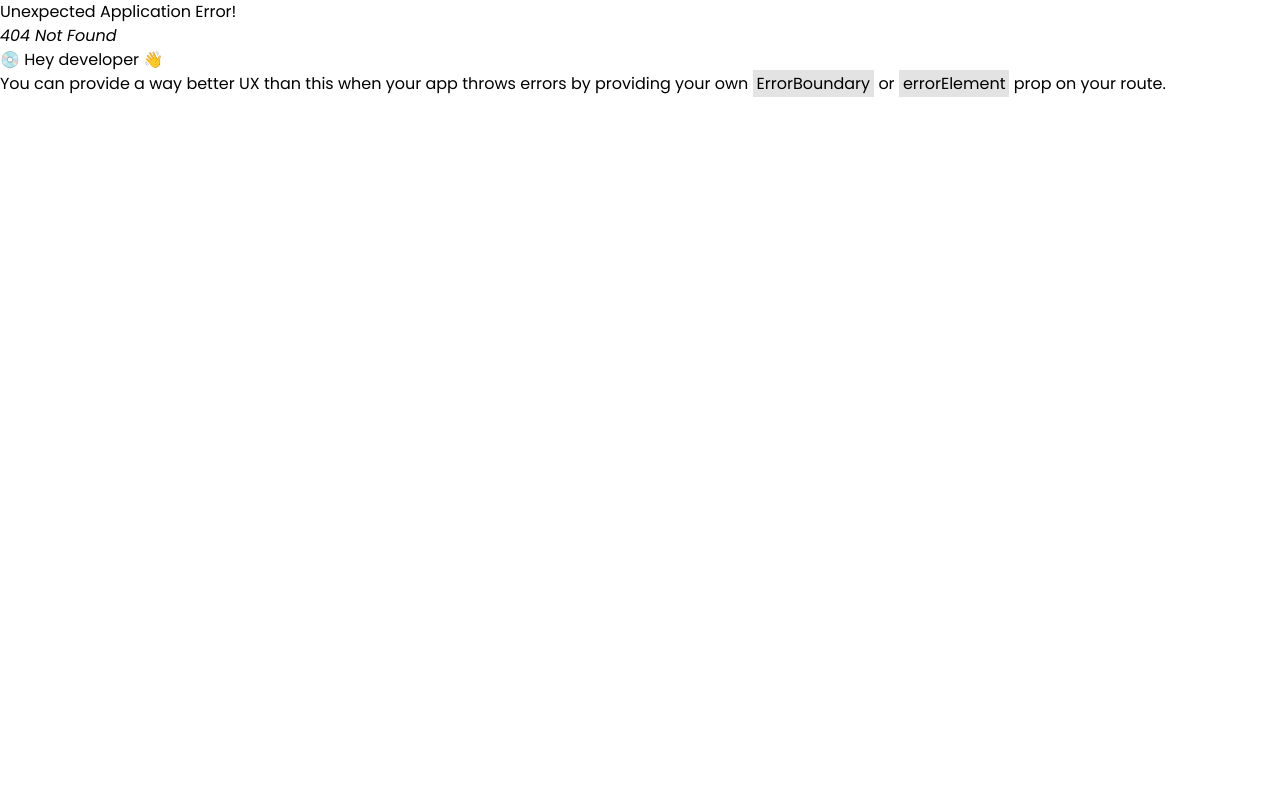
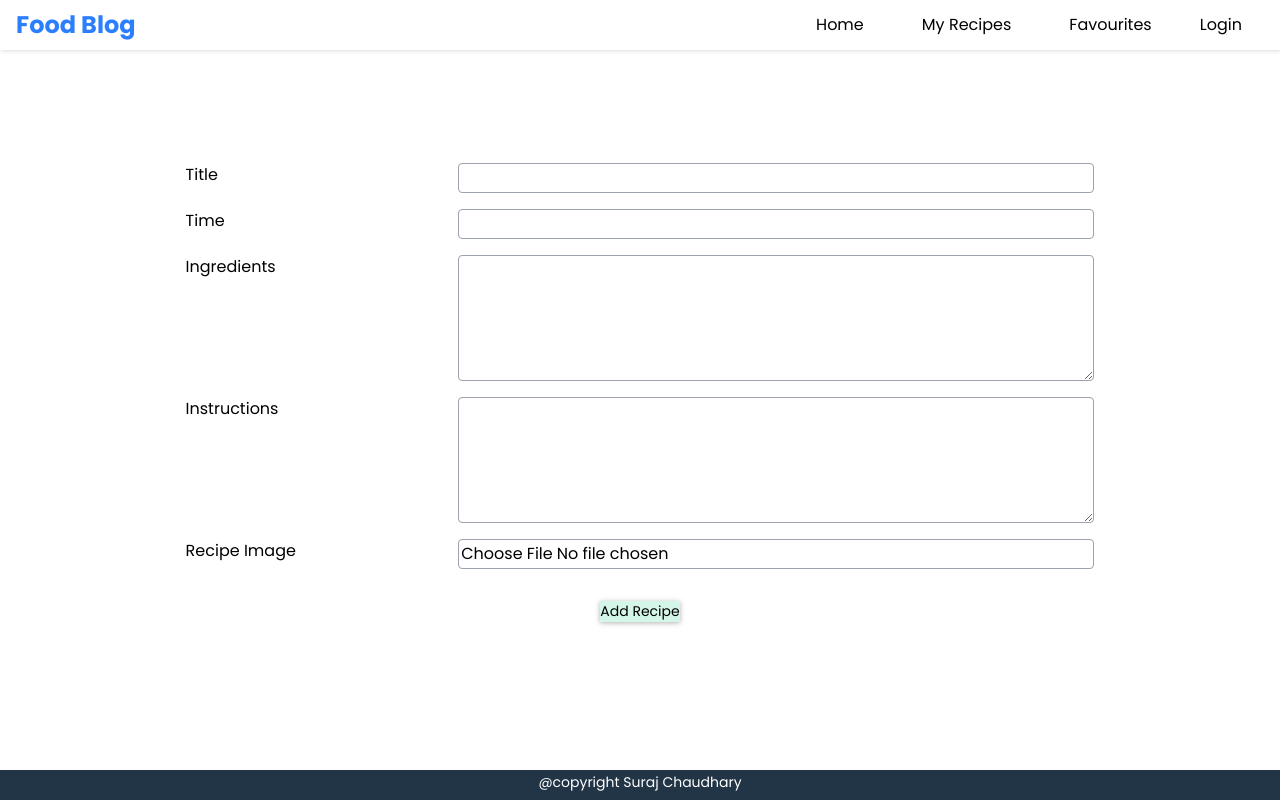
Before and after one commit to SurajCh6613/food-blog-app, a React (Vite) app in the folder frontend/: page /addRecipe in a window 1280 px wide. Before the commit this address had no page. Built offline with nearby package versions, Linux system fonts and the light colour scheme.

Commit message:
AddFoodRecipe page with functionality

```diff
--- a/frontend/src/App.jsx
+++ b/frontend/src/App.jsx
@@ -1,14 +1,15 @@
 import { createBrowserRouter, RouterProvider } from "react-router-dom";
 import Home from "./pages/Home";
 import MainNavigation from "./components/MainNavigation";
-import axios, { all } from 'axios'
-const getAllRecipes = async ()=>{
-  let allRecipes = []
-  await axios.get('http://localhost:3000/recipe').then(res=>{
-    allRecipes = res.data
-  })
-  return allRecipes
-}
+import axios, { all } from "axios";
+import AddFoodRecipe from "./pages/AddFoodRecipe";
+const getAllRecipes = async () => {
+  let allRecipes = [];
+  await axios.get("http://localhost:3000/recipe").then((res) => {
+    allRecipes = res.data;
+  });
+  return allRecipes;
+};
 
 const router = createBrowserRouter([
   {
@@ -18,14 +19,19 @@ const router = createBrowserRouter([
       {
         path: "/",
         element: <Home />,
-        loader:getAllRecipes
-      },{
-        path:"/myRecipes",
-        element:<Home />
+        loader: getAllRecipes,
       },
       {
-        path:"/favourites",
-        element:<Home />
+        path: "/myRecipes",
+        element: <Home />,
+      },
+      {
+        path: "/favourites",
+        element: <Home />,
+      },
+      {
+        path:"/addRecipe",
+        element:<AddFoodRecipe />
       }
     ],
   },
--- a/frontend/src/components/MainNavigation.jsx
+++ b/frontend/src/components/MainNavigation.jsx
@@ -1,7 +1,7 @@
 import React from 'react'
 import Navbar from './Navbar'
+import Footer from './Footer'
 import { Outlet } from 'react-router-dom'
-import Footer from './Footer'
 
 const MainNavigation = () => {
   return (
--- a/frontend/src/components/RecipeItems.jsx
+++ /dev/null
@@ -1,33 +0,0 @@
-import React from 'react'
-import { useLoaderData } from 'react-router-dom'
-import foodImg from '../assets/foodRecipe.png'
-import { BsStopwatchFill } from "react-icons/bs";
-import { FaHeart } from "react-icons/fa";
-
-const RecipeItems = () => {
-    const allRecipes = useLoaderData();
-    console.log(allRecipes);
-
-  return (
-    <div className='card-container'>
-        {
-            allRecipes?.map((item,index)=>(
-                <div key={index} className='card'>
-                    <img src={foodImg} alt="" width="120px" height="100px" />
-                    <div className='card-body'>
-                        <div className='title'>{item.title}</div>
-                        <div className='icons'>
-                            <div className='timer'>
-                               <BsStopwatchFill /> 30 Min
-                            </div>
-                            <FaHeart />
-                        </div>
-                    </div>
-                </div>
-            ))
-        }
-    </div>
-  )
-}
-
-export default RecipeItems
--- /dev/null
+++ b/frontend/src/pages/AddFoodRecipe.jsx
@@ -0,0 +1,95 @@
+import axios from "axios";
+import React from "react";
+import { useState } from "react";
+import { useNavigate } from "react-router-dom";
+
+const AddFoodRecipe = () => {
+  const [recipeData, setRecipeData] = useState({});
+  const navigate = useNavigate();
+
+ const onHandleChange = (e) => {
+  const { name, value, files } = e.target;
+
+  let val;
+
+  if (name === "ingredients" || name === "instructions") {
+    val = value?.split(",")
+  } else if (name === "file") {
+    val = files?.[0];
+  } else {
+    val = value;
+  }
+
+  setRecipeData((prev) => ({ ...prev, [name]: val }));
+};
+
+  const onHandleSubmit = async (e) => {
+    e.preventDefault();
+    await axios
+      .post("http://localhost:3000/recipe", recipeData, {
+        headers: {
+          "Content-Type": "multipart/form-data",
+        },
+      })
+      .then(() => navigate("/"));
+  };
+
+  return (
+    <>
+      <div className="container">
+        <form className="form" onSubmit={onHandleSubmit}>
+          <div className="form-control">
+            <label>Title</label>
+            <input
+              type="text"
+              name="title"
+              className="input"
+              onChange={onHandleChange}
+            />
+          </div>
+          <div className="form-control">
+            <label>Time</label>
+            <input
+              type="text"
+              name="time"
+              className="input"
+              onChange={onHandleChange}
+            />
+          </div>
+          <div className="form-control">
+            <label>Ingredients</label>
+            <textarea
+              type="text"
+              name="ingredients"
+              className="input-textarea"
+              rows="5"
+              onChange={onHandleChange}
+            ></textarea>
+          </div>
+          <div className="form-control">
+            <label>Instructions</label>
+            <textarea
+              type="text"
+              name="instructions"
+              className="input-textarea"
+              rows="5"
+              onChange={onHandleChange}
+            ></textarea>
+          </div>
+          <div className="form-control">
+            <label>Recipe Image</label>
+            <input
+              type="file"
+              className="input"
+              name="file"
+              onChange={onHandleChange}
+            />
+          </div>
+          <button type="submit">Add Recipe</button>
+        </form>
+      </div>
+    </>
+  );
+};
+
+export default AddFoodRecipe;
--- a/frontend/src/pages/Home.jsx
+++ b/frontend/src/pages/Home.jsx
@@ -1,7 +1,9 @@
 import React from "react";
 import foodRecipe from "../assets/foodRecipe.png";
 import RecipeItems from "../components/RecipeItems";
+import { useNavigate } from "react-router-dom";
 const Home = () => {
+  const navigate = useNavigate();
   return (
     <>
       <section className="home">
@@ -12,7 +14,7 @@ const Home = () => {
             accusamus quos et voluptas repellat maiores voluptatem optio facere
             tempora voluptatibus!
           </h5>
-          <button>Share your Recipe</button>
+          <button onClick={()=>navigate("/addRecipe")}>Share your Recipe</button>
         </div>
         <div className="right">
           <img src={foodRecipe} alt="foodRecipe" width="320px" height="300px" />
```
